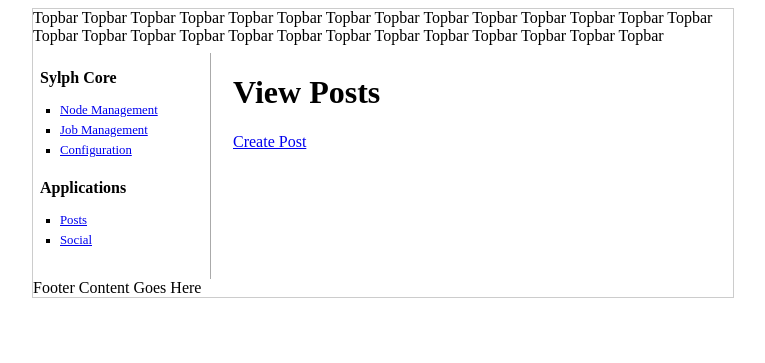
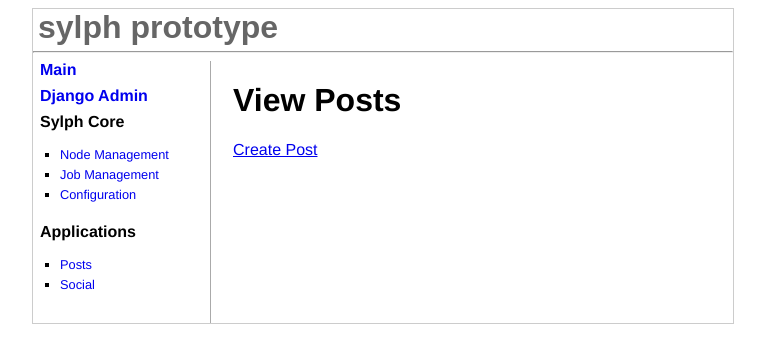
Before and after one commit to spsu/sylph, a Python web app: template templates/apps/posts/index.html in a window 1280 px wide. Shown: the top 363 px of the page, without its empty margins (257-1022 px from the left). Run offline with Jinja, Linux system fonts and the light colour scheme; the template is opened without the code that fills it, so the values that code supplies are empty.

Commit message:
Index view, Template tweaking

```diff
--- a/templates/base.html
+++ b/templates/base.html
@@ -5,6 +5,9 @@
   <title>{% block title %}NO TITLE{% endblock %}</title>
   <!-- For now, these do not belong in a css file. -->
   <style>
+	body {
+		font-family: helvetica;
+	}
 	#main {
 		border: 1px solid #ccc;
 		margin: 0px auto 0px auto;
@@ -12,6 +15,15 @@
 	}
 	#topbar {
 		margin-bottom: 8px;
+	}
+	#topbar h1 {
+		margin: 0px 0px 0px 5px;
+		color: #666;
+		font-family: arial;
+	}
+	#topbar hr {
+		margin: 5px 0px 0px 0px;
+		color: #fff;
 	}
 	#sidebar {
 		width: 160px;
@@ -24,6 +36,12 @@
 		padding: 0px 0px 5px 0px;
 		list-style-type: square;
 		font-size: 0.8em;
+	}
+	#sidebar a {
+		text-decoration: none;
+	}
+	#sidebar p {
+		margin: 0px 0px 8px;
 	}
 	#content {
 		margin: 0px;
@@ -46,10 +64,9 @@
   <body>
     <div id="main">
 		<div id="topbar">
+			<h1>sylph prototype</h1>
+			<hr />
 			{% block topbar %}
-			Topbar Topbar Topbar Topbar Topbar Topbar Topbar Topbar Topbar
-			Topbar Topbar Topbar Topbar Topbar Topbar Topbar Topbar Topbar
-			Topbar Topbar Topbar Topbar Topbar Topbar Topbar Topbar Topbar
 			{% endblock topbar %}
 		</div>
 		<div id="sidebar">
@@ -62,7 +79,7 @@
 		</div>
 		<div id="aftercontent"></div>
 		<div id="footer">
-			{% block footer %}Footer Content Goes Here{% endblock %}
+			{% block footer %}{% endblock %}
 		</div>
     </div>
   </body>
--- a/templates/sidebar.html
+++ b/templates/sidebar.html
@@ -1,3 +1,7 @@
+<p><strong><a href="/">Main</a></strong></p>
+
+<p><strong><a href="/admin/">Django Admin</a></strong></p>
+
 <p><strong>Sylph Core</strong></p>
 
 <ul>
```
Also changed, not shown: core/frontend/views.py (+7 -3 lines), templates/index.html (added, +8 -0 lines), urls.py (+7 -5 lines).
